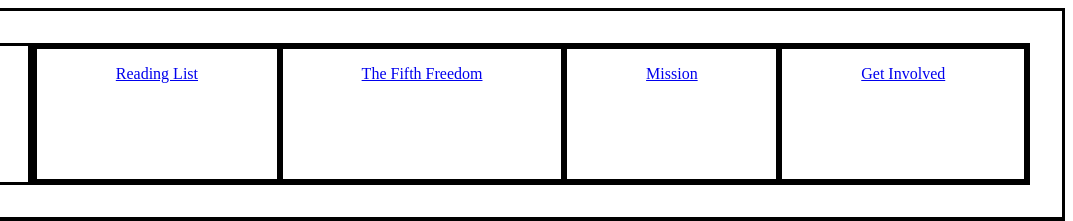
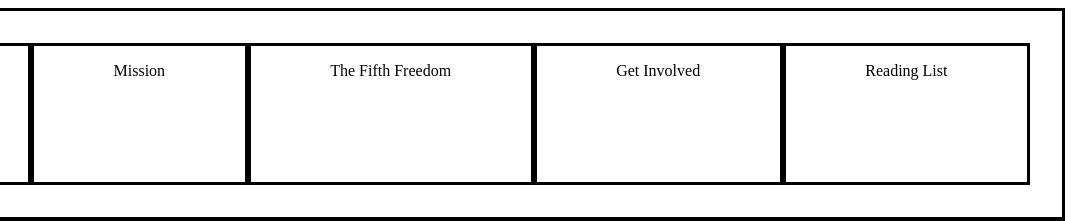
Before and after one commit to 3point5percent/3point5percent.github.io, a plain HTML site: page thefifthfreedom.html in a window 1280 px wide. Shown: the top 221 px of the page, 207-1280 px from the left. Drawn offline with Linux system fonts and the light colour scheme.

Commit message:
Initial html updates

```diff
--- a/thefifthfreedom.html
+++ b/thefifthfreedom.html
@@ -7,20 +7,19 @@
                     <a href="index.html"><img class="logo" src="images/logo.png"/></a>
                 </div>
             </div>
-        <div class="right-container">
-                <div class="streamer-container">
+            <div class="right-container">
+                <div class="page-link-container">
+                    <a href="mission.html">Mission</a>
+                </div>
+                <div class="page-link-container">
+                    <a href="thefifthfreedom.html">The Fifth Freedom</a>
+                </div>
+                <div class="page-link-container">
+                    <a href="getinvolved.html">Get Involved</a>
+                </div>
+                <div class="page-link-container">
                     <a href="readinglist.html">Reading List</a>
                 </div>
-                <div class="streamer-container">
-                    <a href="thefifthfreedom.html">The Fifth Freedom</a>
-                </div>
-                <div class="viewer-container">
-                    <a href="mission.html">Mission</a>
-                </div>
-                <div class="viewer-container">
-                    <a href="getinvolved.html">Get Involved</a>
-                </div>
-
             </div>
         </div>
         <style>
@@ -38,7 +37,7 @@
             }
             .right-container {
                 display: flex;
-                border-style: solid;
+                border-style: none;
                 flex-direction: row;
                 flex-grow: 1;
                 flex-wrap: nowrap;
@@ -50,13 +49,7 @@
                 padding-bottom: 1em;
 
             }
-            .streamer-container{
-                padding: 1em;
-                border-style: solid;
-                flex-grow: 1;
-                text-align: center;
-            }
-            .viewer-container{
+            .page-link-container{
                 padding: 1em;
                 border-style: solid;
                 flex-grow: 1;
@@ -66,11 +59,26 @@
                 width:125px;
                 height:100px;
             }
+            a:link {
+                color: rgb(0, 0, 0);
+                background-color: transparent;
+                text-decoration: none;
+            }
+            a:visited {
+                color: rgb(0, 0, 0);
+                background-color: transparent;
+                text-decoration: none;
+            }
+            a:hover {
+                color: red;
+                background-color: transparent;
+                text-decoration: underline;
+            }
         </style>
     </head>
     <body>
         <div class="body-container">
-            <div class="video-container">
+            <div class="section-container">
                 <h1>The Fifth Freedom</h1>
                 <p>The Fifth Freedom is a concept highlighted by Noam Chomsky in the preface to
                     his book "The Culture of Terrorism." He states "The Central -
@@ -101,7 +109,7 @@
                 padding: 4em;
                 flex-direction: column;
             }
-            .video-container{
+            .section-container{
 
                 border-style: solid;
 
```
Also changed, not shown: getinvolved.html (+31 -17 lines), index.html (+32 -18 lines), mission.html (+32 -18 lines), readinglist.html (+31 -17 lines).
